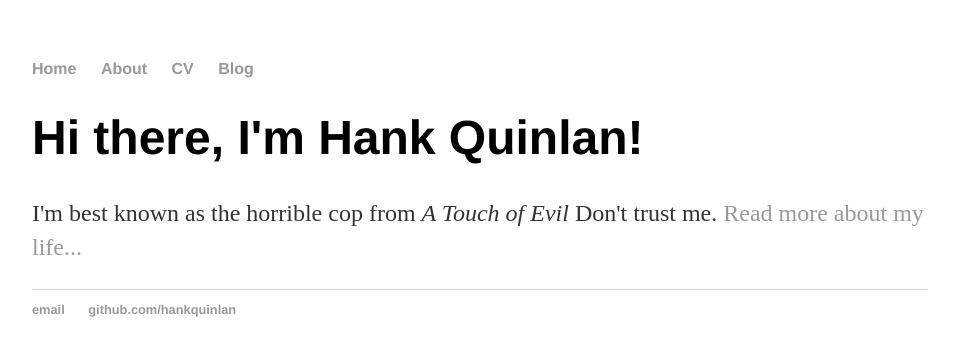
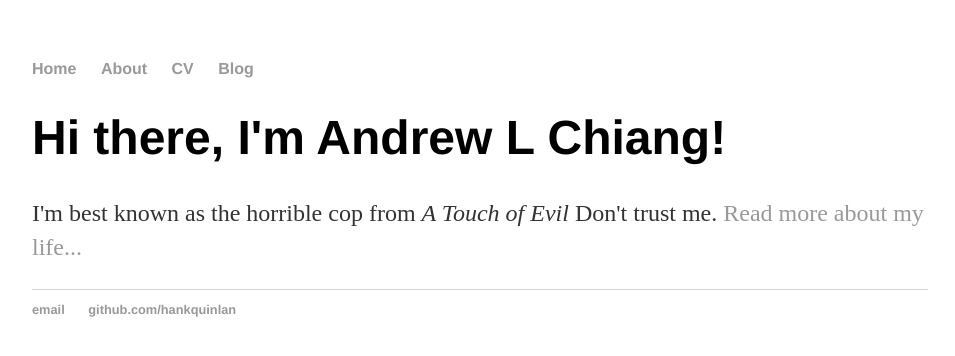
Before and after one commit to andrewlchiang/andrewlchiang.github.io, a Jekyll site: the page built from index.html, in a window 1280 px wide. Shown: the top 356 px of the page, without its empty margins (160-1115 px from the left). Built offline with Jekyll 4.4.1, drawn with Linux system fonts in a browser that asks for light colours.

Commit message:
Update index.html

```diff
--- a/index.html
+++ b/index.html
@@ -1,8 +1,8 @@
 ---
 layout: default
-title: Hank Quinlan, Horrible Cop
+title: Andrew L Chiang
 ---
 <div class="blurb">
-	<h1>Hi there, I'm Hank Quinlan!</h1>
+	<h1>Hi there, I'm Andrew L Chiang!</h1>
 	<p>I'm best known as the horrible cop from <em>A Touch of Evil</em> Don't trust me. <a href="/about">Read more about my life...</a></p>
 </div><!-- /.blurb -->
```
